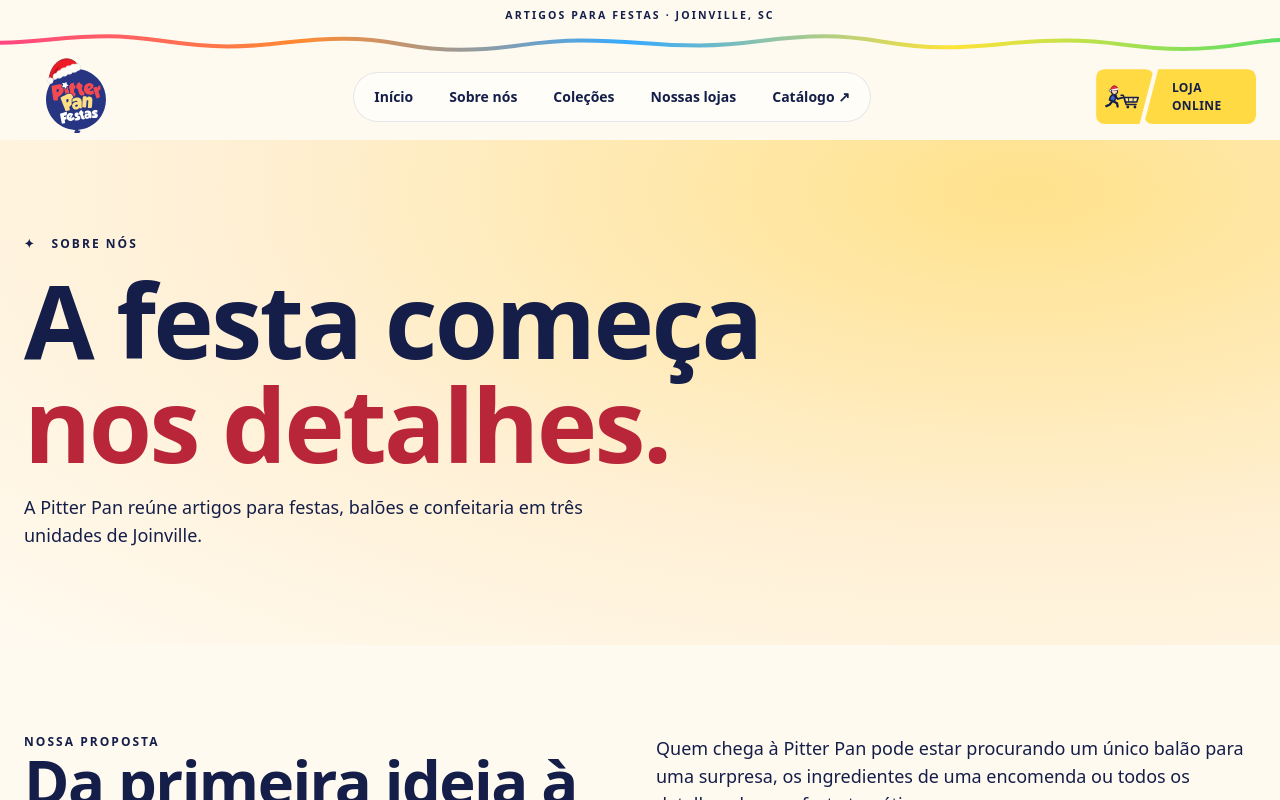
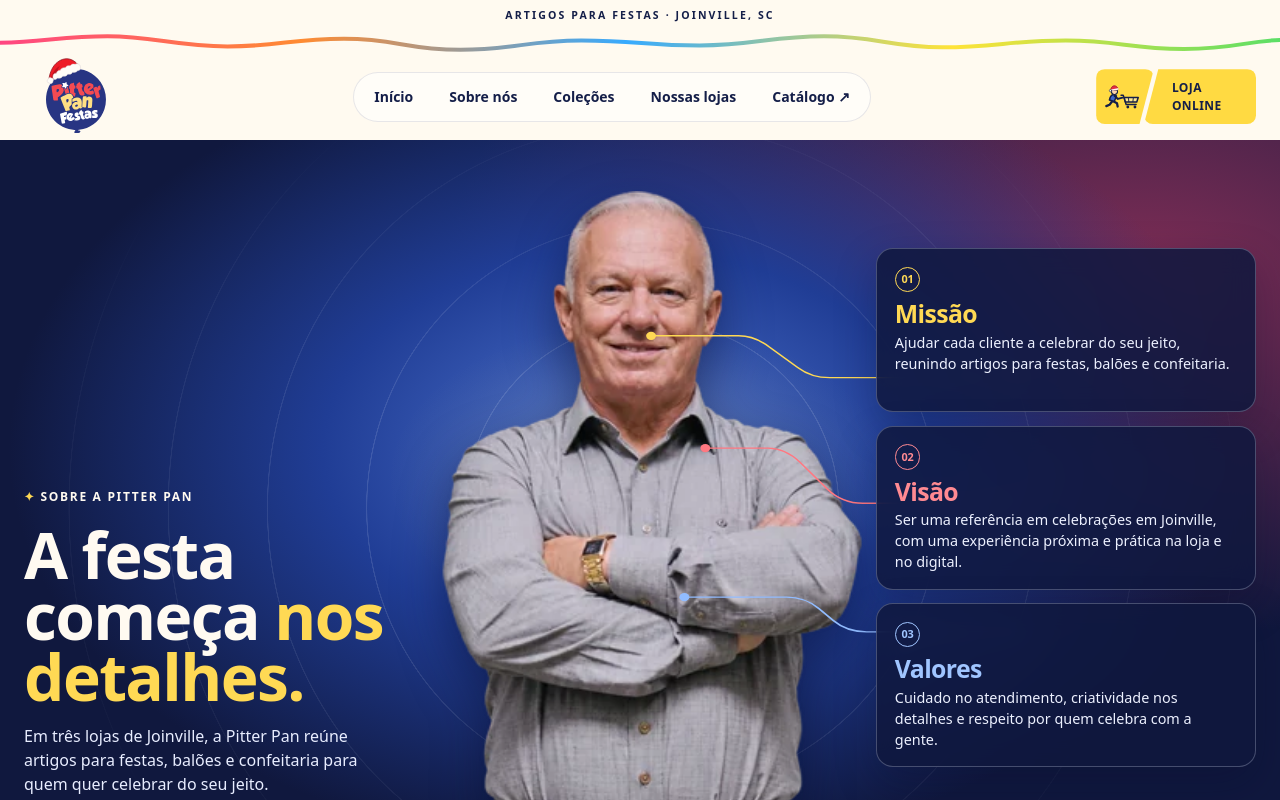
Before and after one commit to dev-pitterpan/pitterpan-site, a Next.js app: page /sobre in a window 1280 px wide. Shown: the top 800 px of the page. Built offline with nearby package versions, Linux system fonts and the light colour scheme.

Commit message:
Cria hero institucional com Seu Pitter e os pilares da marca

```diff
--- a/src/app/sobre/page.tsx
+++ b/src/app/sobre/page.tsx
@@ -1,5 +1,5 @@
 import type { Metadata } from 'next';
-import { PageIntro } from '@/components/ui/page-intro';
+import { AboutHero } from '@/components/about/about-hero';
 import { Cta } from '@/components/ui/cta';
 
 export const metadata: Metadata = { title: 'Sobre nós' };
@@ -7,7 +7,7 @@ export const metadata: Metadata = { title: 'Sobre nós' };
 export default function AboutPage() {
   return (
     <>
-      <PageIntro label="Sobre nós" title={<>A festa começa <em>nos detalhes.</em></>}>A Pitter Pan reúne artigos para festas, balões e confeitaria em três unidades de Joinville.</PageIntro>
+      <AboutHero />
       <section className="shell section-space grid gap-8 md:grid-cols-2">
         <div><p className="eyebrow">Nossa proposta</p><h2>Da primeira ideia à mesa posta.</h2></div>
         <div className="reading">
--- /dev/null
+++ b/src/components/about/about-hero.module.css
@@ -0,0 +1,72 @@
+.hero {
+  isolation: isolate;
+  overflow: hidden;
+  color: #fffaf1;
+  background:
+    radial-gradient(ellipse at 50% 46%, #ffd95426 0%, transparent 28%),
+    radial-gradient(ellipse at 49% 42%, #4e74cf 0%, #203d95 33%, transparent 67%),
+    radial-gradient(ellipse at 89% 17%, #7d2d55 0%, transparent 43%),
+    #10183e;
+}
+
+.stage {
+  position: relative;
+  display: grid;
+  grid-template-columns: minmax(0, 1fr) minmax(0, .8fr) minmax(0, .85fr);
+  align-items: end;
+  min-height: clamp(37rem, 75vw, 46rem);
+  padding-block: 3rem;
+  gap: 1.5rem;
+}
+
+.stage::before {
+  content: '';
+  position: absolute;
+  z-index: -1;
+  inset: 0;
+  background: repeating-radial-gradient(circle at 51% 50%, transparent 0 5.4rem, #eaf0ff22 5.43rem 5.48rem, transparent 5.5rem 6.2rem);
+  mask-image: radial-gradient(ellipse, #000 30%, transparent 81%);
+  pointer-events: none;
+}
+
+.copy { z-index: 2; padding-block: 2rem; }
+.kicker { margin-bottom: 1.1rem; font-size: .75rem; font-weight: 800; letter-spacing: .14em; text-transform: uppercase; }
+.kicker span, .copy h1 em { color: #ffd954; }
+.copy h1 { max-width: 11ch; margin-bottom: 1rem; font-size: clamp(2.6rem, 5vw, 5.15rem); line-height: .96; }
+.copy > p:last-child { max-width: 37ch; color: #e8edff; }
+
+.portrait {
+  position: absolute;
+  left: 51%;
+  bottom: 0;
+  z-index: 1;
+  display: grid;
+  justify-items: center;
+  width: min(34%, 28rem);
+  height: 93%;
+  transform: translateX(-50%);
+}
+
+.portrait img { width: 100%; height: 100%; object-fit: contain; object-position: bottom; filter: drop-shadow(0 1.4rem 1.5rem #060b2b80); }
+.portrait figcaption { position: absolute; bottom: 1rem; padding: .38rem .72rem; border: 1px solid #e9edff38; border-radius: 2rem; background: #10183ee8; font-size: .72rem; white-space: nowrap; }
+.portrait figcaption span { color: #ffd954; }
+
+.connections { position: absolute; z-index: 2; inset: 8% 0 auto; width: 100%; height: 86%; pointer-events: none; }
+
+.pillars { z-index: 3; grid-column: 3; align-self: center; display: grid; grid-auto-rows: 1fr; gap: .85rem; }
+.card { --accent: #ffd954; padding: 1rem 1.1rem; border: 1px solid #e6edff40; border-radius: 1.05rem; background: #10183edb; box-shadow: 0 1rem 2.5rem #070c2d45; backdrop-filter: blur(12px); }
+.card[data-accent='red'] { --accent: #ff8a92; }
+.card[data-accent='blue'] { --accent: #a0c5ff; }
+.index { display: inline-grid; place-items: center; width: 1.6rem; height: 1.6rem; margin-bottom: .5rem; border: 1px solid currentColor; border-radius: 50%; color: var(--accent); font-size: .68rem; font-weight: 800; }
+.card h2 { margin-bottom: .4rem; color: var(--accent); font-size: 1.55rem; line-height: 1.05; }
+.card p { color: #edf1ff; font-size: .9rem; line-height: 1.45; }
+
+@media (max-width: 850px) {
+  .stage { grid-template-columns: minmax(0, 1fr); gap: 1rem; min-height: 0; padding-block: 2.6rem; }
+  .stage::before { background-position: center; }
+  .copy { padding: 0; }
+  .portrait { position: relative; left: auto; width: 100%; height: clamp(20rem, 78vw, 29rem); transform: none; }
+  .portrait figcaption { bottom: .35rem; }
+  .connections { display: none; }
+  .pillars { grid-column: 1; }
+}
--- /dev/null
+++ b/src/components/about/about-hero.tsx
@@ -0,0 +1,48 @@
+import Image from 'next/image';
+import styles from './about-hero.module.css';
+
+const pillars = [
+  { name: 'Missão', accent: 'yellow', text: 'Ajudar cada cliente a celebrar do seu jeito, reunindo artigos para festas, balões e confeitaria.' },
+  { name: 'Visão', accent: 'red', text: 'Ser uma referência em celebrações em Joinville, com uma experiência próxima e prática na loja e no digital.' },
+  { name: 'Valores', accent: 'blue', text: 'Cuidado no atendimento, criatividade nos detalhes e respeito por quem celebra com a gente.' },
+] as const;
+
+export function AboutHero() {
+  return (
+    <section className={styles.hero} aria-labelledby="about-title">
+      <div className={`shell ${styles.stage}`}>
+        <div className={styles.copy}>
+          <p className={styles.kicker}><span aria-hidden="true">✦</span> Sobre a Pitter Pan</p>
+          <h1 id="about-title">A festa começa <em>nos detalhes.</em></h1>
+          <p>Em três lojas de Joinville, a Pitter Pan reúne artigos para festas, balões e confeitaria para quem quer celebrar do seu jeito.</p>
+        </div>
+
+        <figure className={styles.portrait}>
+          <Image src="/images/about/seu-pitter.webp" alt="Seu Pitter, dono da Pitter Pan Festas, de braços cruzados" width={270} height={960} priority />
+          <figcaption>Seu Pitter <span>•</span> Pitter Pan Festas</figcaption>
+        </figure>
+
+        <svg className={styles.connections} viewBox="0 0 1000 620" preserveAspectRatio="none" aria-hidden="true">
+          <g fill="none" strokeWidth="1.4" vectorEffect="non-scaling-stroke">
+            <path d="M509 134H580Q593 134 605 145L628 165Q639 175 654 175H815" stroke="#ffd954" />
+            <path d="M553 244H604Q618 244 630 258L652 284Q664 298 681 298H815" stroke="#ff7881" />
+            <path d="M536 390H619Q634 390 645 401L657 413Q668 424 684 424H815" stroke="#91bcff" />
+          </g>
+          <circle cx="509" cy="134" r="4" fill="#ffd954" />
+          <circle cx="553" cy="244" r="4" fill="#ff7881" />
+          <circle cx="536" cy="390" r="4" fill="#91bcff" />
+        </svg>
+
+        <ul className={styles.pillars} aria-label="Missão, visão e valores">
+          {pillars.map(({ name, accent, text }, index) => (
+            <li className={styles.card} key={name} data-accent={accent}>
+              <span className={styles.index} aria-hidden="true">0{index + 1}</span>
+              <h2>{name}</h2>
+              <p>{text}</p>
+            </li>
+          ))}
+        </ul>
+      </div>
+    </section>
+  );
+}
```
Also changed, not shown: public/images/about/seu-pitter.webp (added).
